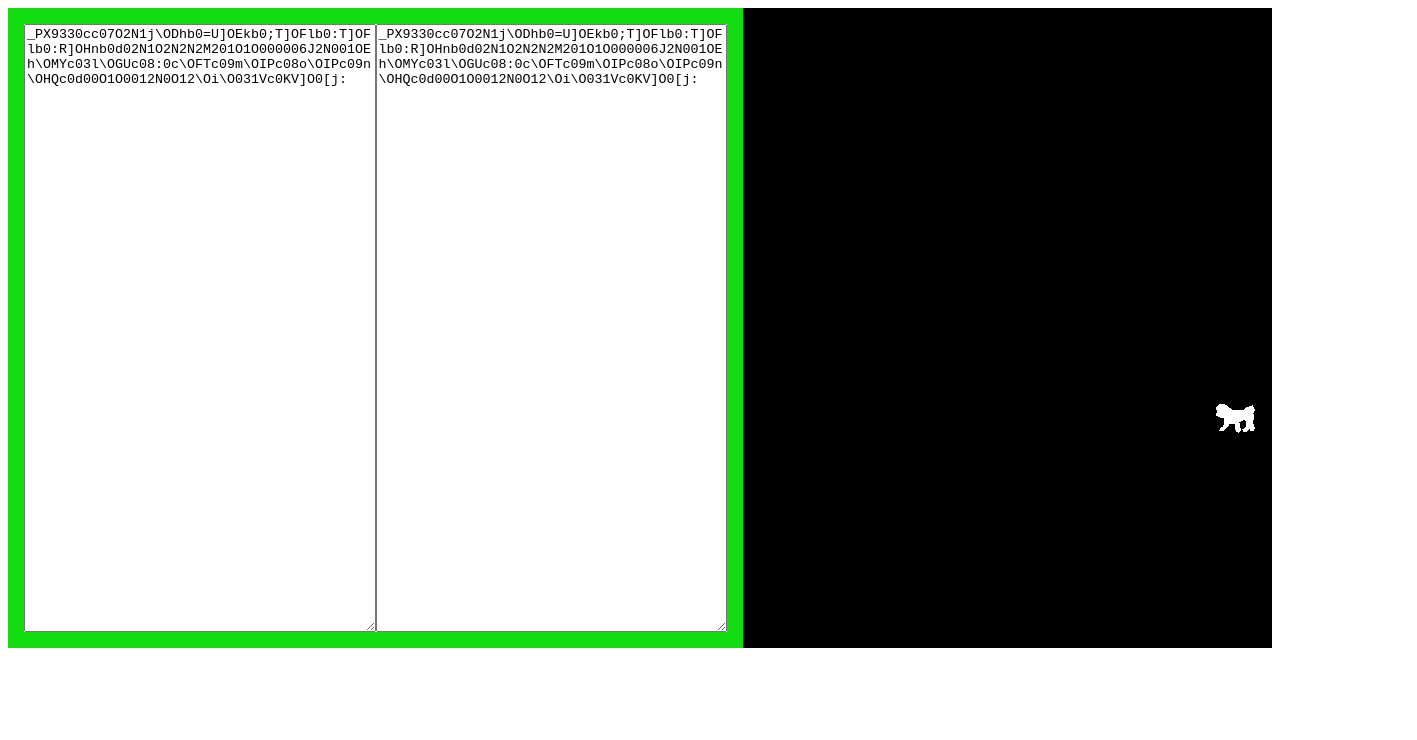
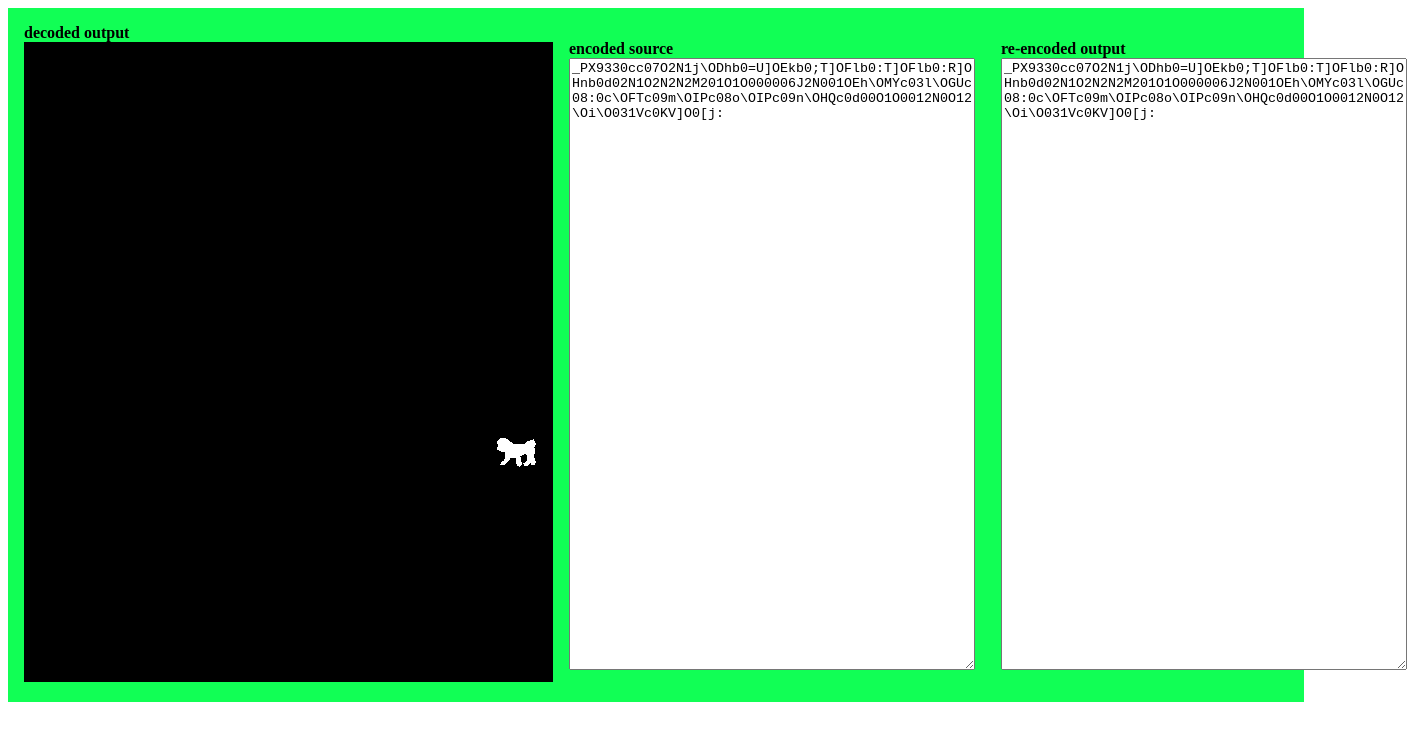
Before and after one commit to QuicheSama/coco-maskapi, a SvelteKit app: page / in a window 1280 px wide. Shown: the top 740 px of the page, 1417 px wide, since content can reach past the window. Built offline with nearby package versions, Linux system fonts and the light colour scheme.

Commit message:
chore: make home route easier to understand

```diff
--- a/src/routes/+page.svelte
+++ b/src/routes/+page.svelte
@@ -27,31 +27,55 @@
 	$: console.log(`Re-encoded matches? ${reencoded === sampleRleString}`, reencoded);
 </script>
 
-<div class="container">
-	<div class="text-container" class:success={reencoded === sampleRleString}>
-		<textarea readonly>{sampleRleString}</textarea>
-		<textarea readonly>{reencoded}</textarea>
+<div class="container" class:success={reencoded === sampleRleString}>
+    <div>
+        <div><strong>decoded output</strong></div>
+        <canvas class="output" height={640} width={529} bind:this={outputCanvas} />
+    </div>
+	<div class="text-container">
+        <div class="text">
+            <div><strong>encoded source</strong></div>
+            <textarea readonly>{sampleRleString}</textarea>
+        </div>
+		<div class="text">
+            <strong>re-encoded output</strong>
+            <textarea readonly>{reencoded}</textarea>
+        </div>
 	</div>
-	<canvas class="output" height={640} width={529} bind:this={outputCanvas} />
+
 </div>
 
 <style>
 	.text-container {
 		display: flex;
 		flex-direction: row;
-		flex-grow: 1;
-		border: 1rem solid red;
+        flex-grow: 1;
 	}
+    .text {
+        display: flex;
+        flex-direction: column;
+        min-width: 25em;
+        padding: 1em;
+    }
+
+    .output {
+        position:relative;
+    }
+
 	textarea {
 		width: 100%;
+        height: 100%;
 	}
-	.success {
-		border: 1rem solid #11dd10;
-	}
+
+    .container.success {
+        background-color: #11ff55;
+    }
 	.container {
 		display: flex;
 		flex-direction: row;
 		height: 100%;
 		width: 100%;
+        padding: 1em;
+        background-color: red;
 	}
 </style>
```
